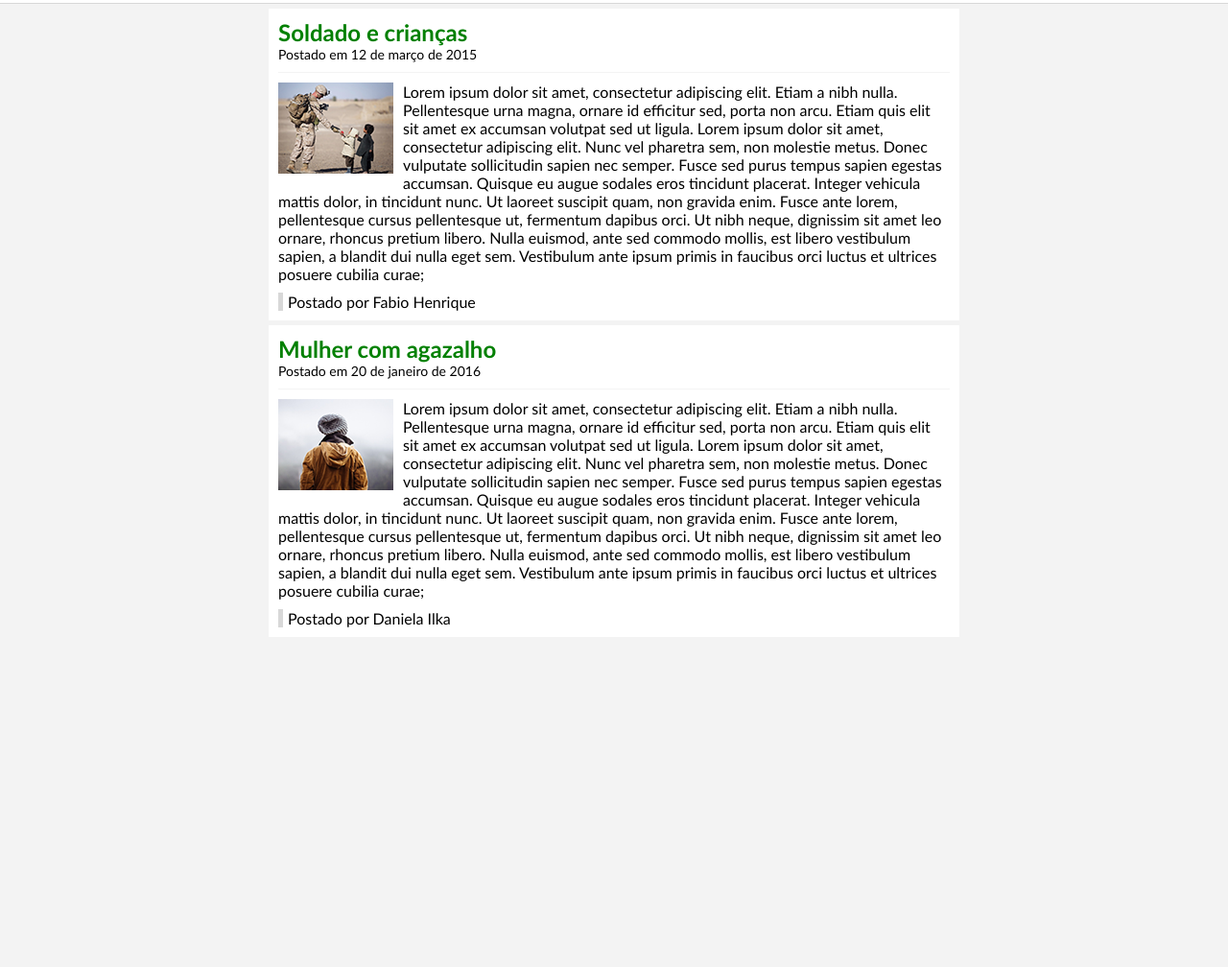
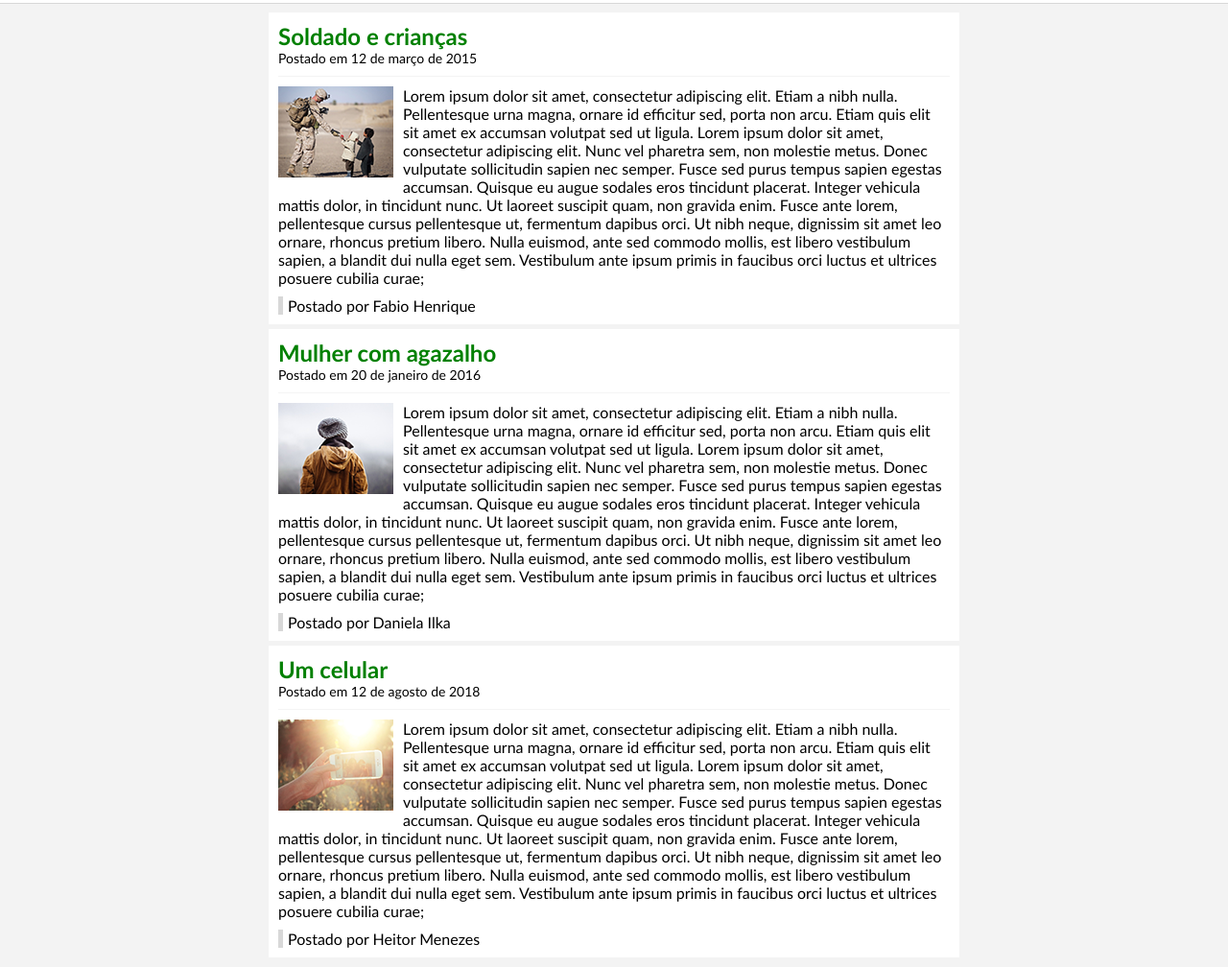
Before and after one commit to PinguinBarbudo/Exercicio2_estudoHTML, a plain HTML site: page index.html in a window 1280 px wide. Shown: the part 42-1050 px from the top of the page at 96% size. Before the commit the page ends 800 px from the top, so only its background shows below. Drawn offline with Linux system fonts and the light colour scheme.

Commit message:
Segundo commit de pequenas melhorias simples

```diff
--- a/css/estilo.css
+++ b/css/estilo.css
@@ -18,6 +18,9 @@ body {
     background: #fff;
     border-bottom: 1px solid #d8d8d8;
     height: 45px;
+    position:fixed;
+    width: 100%;
+    top:0;
 
 }
 #area{
@@ -27,7 +30,7 @@ body {
 
 #area-principal{
     width: 720px;
-    margin: 5px auto 10px auto;
+    margin: 55px auto 10px auto;
     /*border: 1px solid red;*/
 }
 
--- a/index.html
+++ b/index.html
@@ -65,6 +65,30 @@
                 Postado por Daniela Ilka
             </span>
         </div>
+
+        <div id="postagem">
+            <h2>Um celular</h2>
+            <span class="data-postagem">Postado em 12 de agosto de 2018</span>
+            <img class="img-postagem" src="img/imagem5.png" alt="Primeira imagem">
+            <p>
+                Lorem ipsum dolor sit amet, consectetur adipiscing elit.
+                Etiam a nibh nulla. Pellentesque urna magna, ornare id efficitur
+                sed, porta non arcu. Etiam quis elit sit amet ex accumsan volutpat
+                sed ut ligula. Lorem ipsum dolor sit amet, consectetur adipiscing elit.
+                Nunc vel pharetra sem, non molestie metus. Donec vulputate sollicitudin
+                sapien nec semper. Fusce sed purus tempus sapien egestas accumsan. Quisque
+                eu augue sodales eros tincidunt placerat. Integer vehicula mattis dolor,
+                in tincidunt nunc. Ut laoreet suscipit quam, non gravida enim. Fusce ante
+                lorem, pellentesque cursus pellentesque ut, fermentum dapibus orci. Ut nibh
+                neque, dignissim sit amet leo ornare, rhoncus pretium libero. Nulla euismod,
+                ante sed commodo mollis, est libero vestibulum sapien, a blandit dui nulla eget sem.
+                Vestibulum ante ipsum primis in faucibus orci luctus et ultrices posuere cubilia curae;
+            </p>
+            <span class="postado">
+                Postado por Heitor Menezes
+            </span>
+        </div>
+
     </div>
 
 </body>
```
